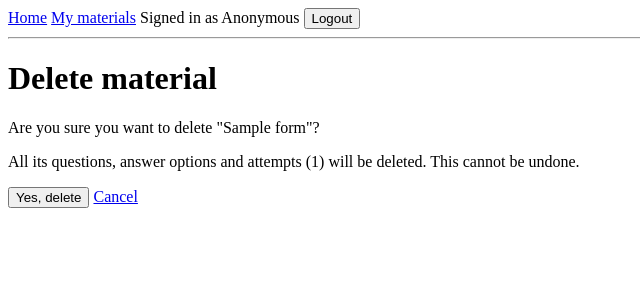
After one commit to aacuke17-boop/Django-Test-editor-Practice, a Django app: page /materials/1/delete/ in a window 1280 px wide. The commit adds this page. Shown: the top 300 px of the page, without its empty margins (0-640 px from the left). Run offline with Django 5.2, Linux system fonts and the light colour scheme; a user stored in the database is signed in; data comes from the database, SQL or seed files in the repository; tables that the repository leaves empty hold one stand-in row (values such as "Sample post").

Commit message:
Add delete material

```diff
--- /dev/null
+++ b/surveys/templates/surveys/material_confirm_delete.html
@@ -0,0 +1,14 @@
+{% extends "base.html" %}
+
+{% block title %}Delete material - Questionnaires{% endblock %}
+
+{% block content %}
+    <h1>Delete material</h1>
+    <p>Are you sure you want to delete "{{ material.title }}"?</p>
+    <p>All its questions, answer options and attempts ({{ attempts_count }}) will be deleted. This cannot be undone.</p>
+    <form method="post">
+        {% csrf_token %}
+        <button type="submit">Yes, delete</button>
+        <a href="{% url 'my_materials' %}">Cancel</a>
+    </form>
+{% endblock %}
--- a/surveys/templates/surveys/my_materials.html
+++ b/surveys/templates/surveys/my_materials.html
@@ -33,7 +33,10 @@
                         <td>{% if material.is_test %}Test{% else %}Survey{% endif %}</td>
                         <td>{% if material.restricted_access %}Restricted{% else %}Public{% endif %}</td>
                         <td>{{ material.update_time|date:"Y-m-d H:i" }}</td>
-                        <td><a href="{% url 'material_edit' material.pk %}">Edit</a></td>
+                        <td>
+                            <a href="{% url 'material_edit' material.pk %}">Edit</a>
+                            <a href="{% url 'material_delete' material.pk %}">Delete</a>
+                        </td>
                     </tr>
                 {% endfor %}
             </tbody>
--- a/surveys/urls.py
+++ b/surveys/urls.py
@@ -7,5 +7,6 @@ urlpatterns = [
     path("materials/new/", views.material_create, name="material_create"),
     path("materials/<int:pk>/", views.material_detail, name="material_detail"),
     path("materials/<int:pk>/edit/", views.material_edit, name="material_edit"),
+    path("materials/<int:pk>/delete/", views.material_delete, name="material_delete"),
     path("my-materials/", views.my_materials, name="my_materials"),
 ]
--- a/surveys/views.py
+++ b/surveys/views.py
@@ -76,3 +76,15 @@ def material_edit(request, pk):
         "surveys/material_editor.html",
         {"form": form, "material": material},
     )
+
+@login_required
+def material_delete(request, pk):
+    material = get_own_material(request, pk)
+    if request.method == "POST":
+        material.delete()
+        return redirect("my_materials")
+    return render(
+        request,
+        "surveys/material_confirm_delete.html",
+        {"material": material, "attempts_count": material.attempts.count()},
+    )
```
